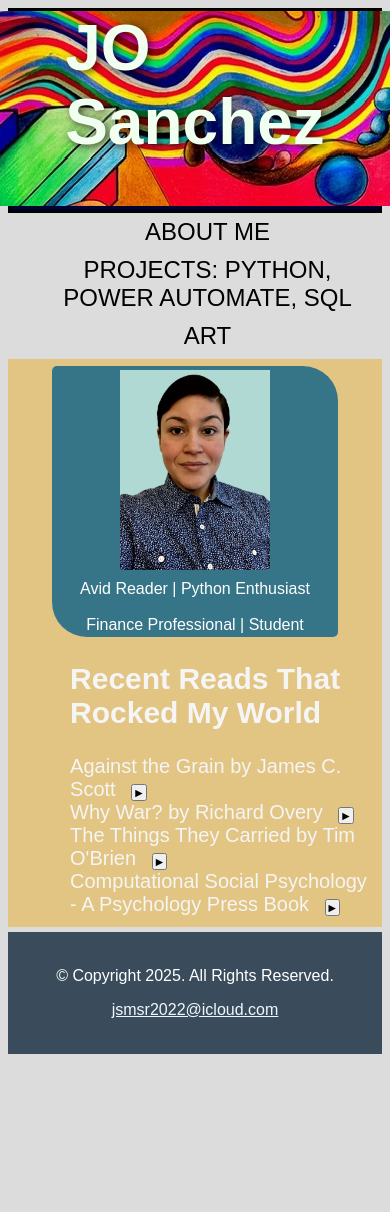
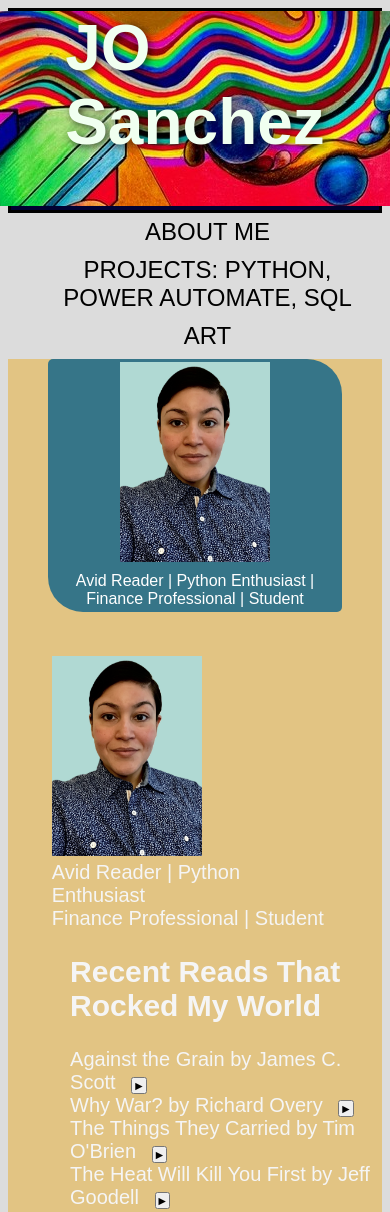
Before and after one commit to d-monkey-CG/JS-Personal-Website, a plain HTML site: page index.html in a window 390 px wide. Shown: the top 1212 px of the page. Before the commit the page ends 1062 px from the top, so only its background shows below. Drawn offline with Linux system fonts and the light colour scheme; a web font is replaced by a local one.

Commit message:
Update index.html
Added mobile first layout changes and book review

```diff
--- a/index.html
+++ b/index.html
@@ -27,16 +27,21 @@
 	</nav>
 
 	<main>
-		<!-- Use the GALLERY area to add project photos and details to the projects content -->
+		<!-- Picture of self and personal headline -->
+		<figure class="profile-card">
+    				<img src="proff_img.jpg" alt="Picture of Jo" width="150" height="200">
+    				<figcaption>
+        				Avid Reader | Python Enthusiast | Finance Professional | Student
+    				</figcaption>
+		</figure>
 
 		<article class="grid">
-			<figure class="profile-card">
-    			<img src="proff_img.jpg" alt="Picture of Jo" width="150" height="200">
-    			<figcaption>
-        			Avid Reader | Python Enthusiast
-					<br><br>
-					Finance Professional | Student
-    			</figcaption>
+			<figure class="profile-card2">
+    				<img src="proff_img.jpg" alt="Picture of Jo" width="150" height="200">
+    				<figcaption>
+        				Avid Reader | Python Enthusiast<br>
+						Finance Professional | Student
+    				</figcaption>
 			</figure>
 
 			<ul>
@@ -67,9 +72,14 @@
 					My favorite quote: "Something had gone wrong. I'd come to this war a quiet, thoughtful sort of person, a college grad, Phi Beta Kappa and summa cum laude, all the credentials, but after seven months in the bush I realized that those high, civilized trappings had somehow been crushed under the weight of the simple daily realities. I'd turned mean inside. Even a little cruel at times. For all my education, all my fine liberal values, I now felt a deep coldness inside me, something dark and beyond reason. It's a hard thing to admit, even to myself, but I was capable of evil." (pg.190).
 					</p>
 				</li>
-				<li>Computational Social Psychology - A Psychology Press Book
+				<li>The Heat Will Kill You First by Jeff Goodell
 					<button class="toggle-btn" onclick="toggleDetails(this)">▶</button>
-      				<p class="details">This is the paragraph for Item 3.</p>
+      				<p class="details">I read a review of this book on the New York Times website and immediately added it to my reading list. I've been curious about global food security and its political impacts since early 2022, right before Russia invaded Ukraine and wheat prices soared. Goodell covers all of the most important consequences of extreme heat, but in Ch. 6, Magic Valley, he discusses the impact on food production and on farmers throughout the world.
+					<br><br>
+					We know from history that when food becomes unaffordable it can destabilize societies and lead to conflict. The best recent example of this is the Arab Spring, but there are numerous historical precedents, including the French Revolution. In the United States the cost of living crisis is important enough that the current President, Donald Trump, campaigned on lowering grocery prices. A promise, which he has not kept <a href="https://thehill.com/homenews/nexstar_media_wire/5441550-trump-promised-lower-grocery-prices-on-day-one-heres-what-happened/">(The Hill)</a>.
+					<br><br>
+					Goodell's words on this are fairly prescient and worth quoting: "Without enough food, there is only hunger, chaos, and violence. Malevolent rulers and dictators throughout history have known this and exploited it for their own ends."
+					</p>
 				</li>
 			</ul>
 
```
